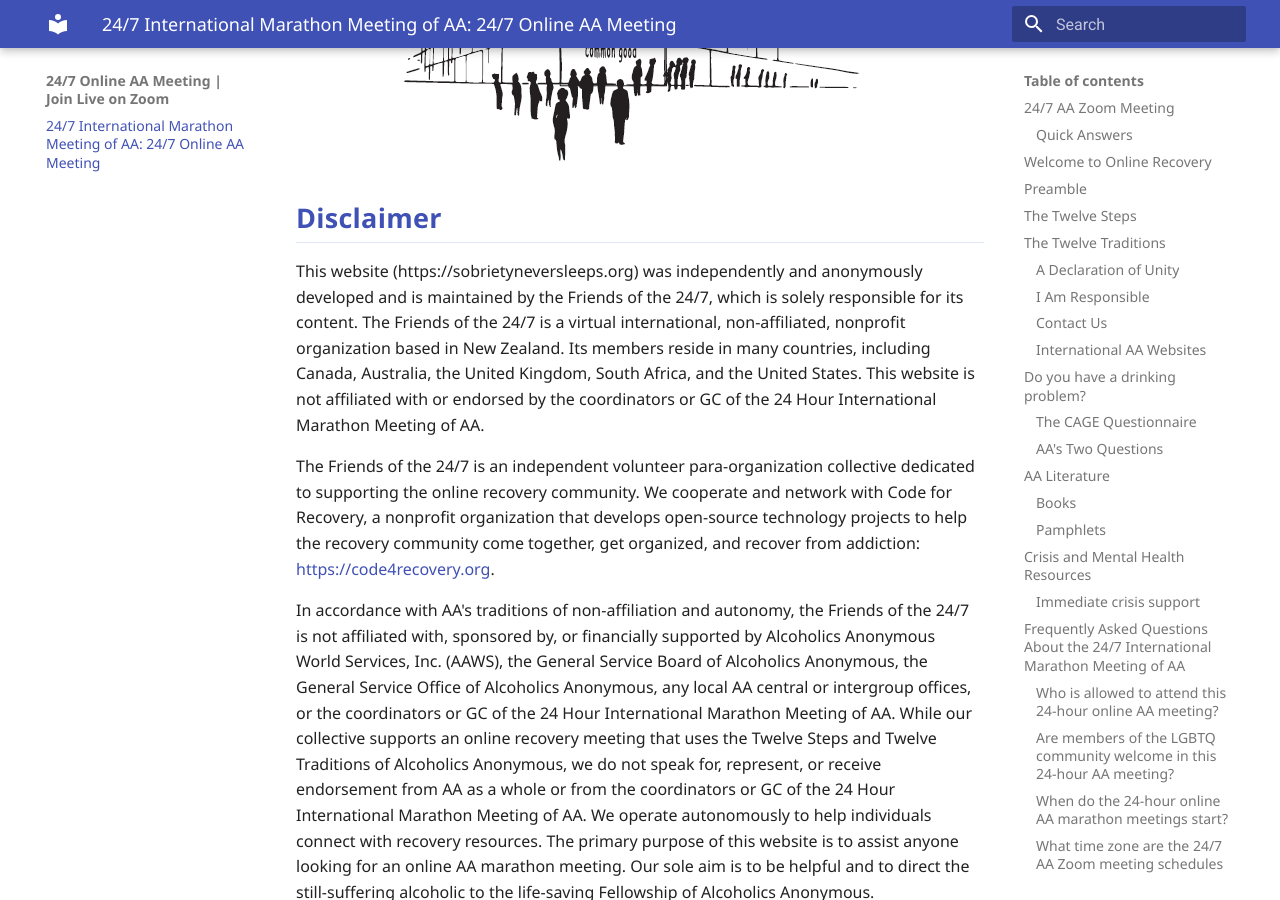
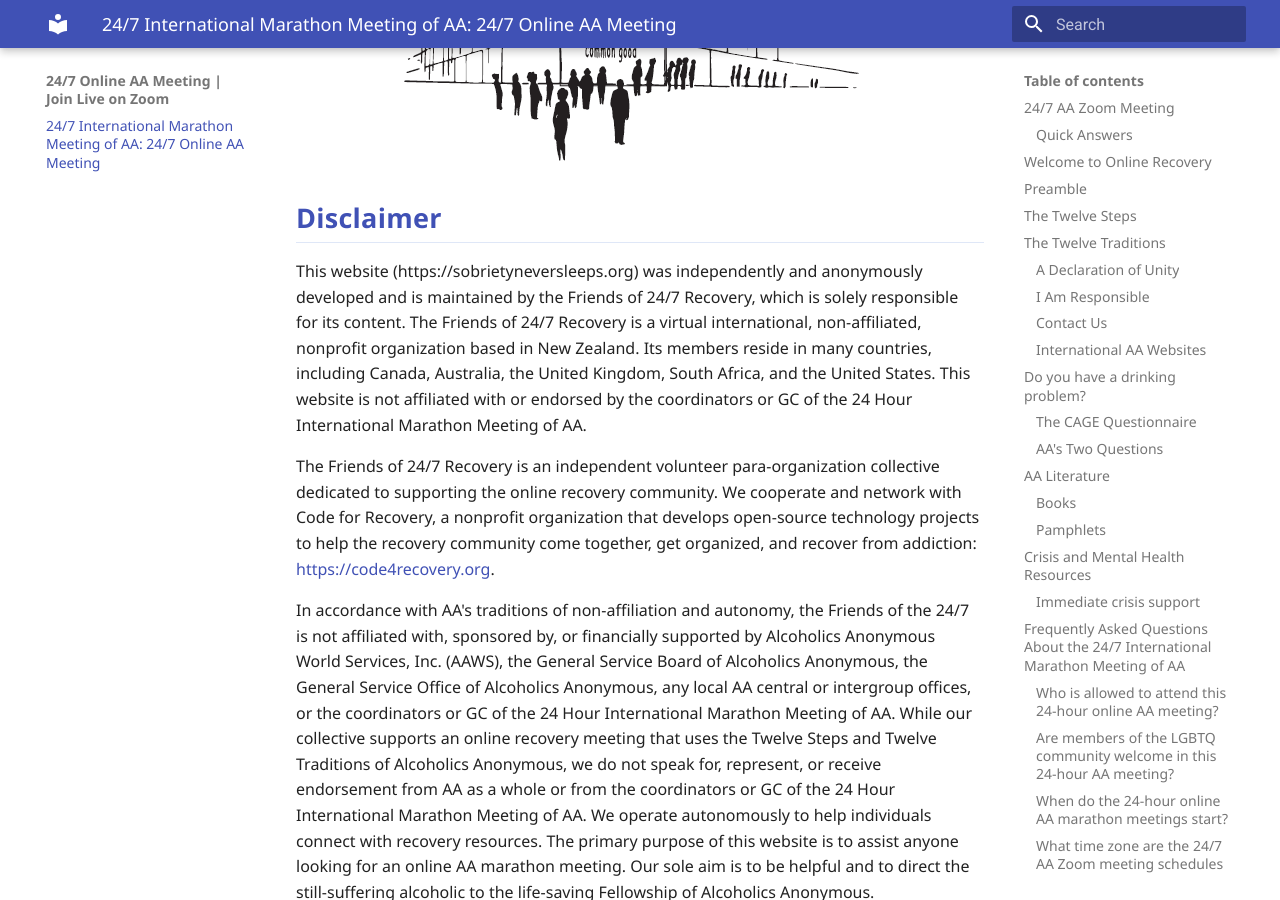
Before and after one commit to meetings03/24hourmeeting, an MkDocs documentation site: the page built from docs/index.md, in a window 1280 px wide and 900 px high, scrolled down 24265 px. Built offline with MkDocs 1.6.1 and Material for MkDocs 9.7.7, drawn with Linux system fonts in a browser that asks for light colours; comment, search, counter and statistics services are not loaded; some of the changed text lies outside the part shown.

```diff
--- a/docs/index.md
+++ b/docs/index.md
@@ -32,7 +32,7 @@
 - **Who can attend?** This is an open Alcoholics Anonymous meeting, and anyone with a desire to stop drinking is welcome.
 - **How do I join?** Use Zoom Meeting ID **292 371 2604** or click the Join Online AA Meeting button above.
 - **Is a password required?** No. You can join without a password.
-- **Who operates this website?** The Friends of the 24/7 developed and maintain this website. We cooperate and network with Code for Recovery, a nonprofit organization that develops open-source technology projects to help the recovery community come together, get organized, and recover from addiction: [https://code4recovery.org](https://code4recovery.org).
+- **Who operates this website?** The Friends of 24/7 Recovery developed and maintain this website. We cooperate and network with Code for Recovery, a nonprofit organization that develops open-source technology projects to help the recovery community come together, get organized, and recover from addiction: [https://code4recovery.org](https://code4recovery.org).
 
 <div class="hero-card">
   <div class="logo-area" aria-label="Logo placeholder">
@@ -201,11 +201,11 @@
 
 ### Pamphlets
 
-- Questions and Answers on Sponsorship
-- Problems Other Than Alcohol
-- The AA Group
-- AA Tradition: How It Developed
-- The Twelve Traditions Illustrated
+- "Questions and Answers on Sponsorship"
+- "Problems Other Than Alcohol"
+- "The AA Group"
+- "AA Tradition: How It Developed"
+- "The Twelve Traditions Illustrated"
 
 <div class="tradition-image-row" style="margin: 1.5rem 0; display: flex; flex-wrap: wrap; gap: 1rem; align-items: center; justify-content: center;">
   <img src="images/Eighth%20Tradition%20Image.png" alt="Eighth Tradition image" style="max-width: 100%; height: auto;" />
@@ -457,9 +457,9 @@
 
 ## Disclaimer
 
-This website (https://sobrietyneversleeps.org) was independently and anonymously developed and is maintained by the Friends of the 24/7, which is solely responsible for its content. The Friends of the 24/7 is a virtual international, non-affiliated, nonprofit organization based in New Zealand. Its members reside in many countries, including Canada, Australia, the United Kingdom, South Africa, and the United States. This website is not affiliated with or endorsed by the coordinators or GC of the 24 Hour International Marathon Meeting of AA.
+This website (https://sobrietyneversleeps.org) was independently and anonymously developed and is maintained by the Friends of 24/7 Recovery, which is solely responsible for its content. The Friends of 24/7 Recovery is a virtual international, non-affiliated, nonprofit organization based in New Zealand. Its members reside in many countries, including Canada, Australia, the United Kingdom, South Africa, and the United States. This website is not affiliated with or endorsed by the coordinators or GC of the 24 Hour International Marathon Meeting of AA.
 
-The Friends of the 24/7 is an independent volunteer para-organization collective dedicated to supporting the online recovery community. We cooperate and network with Code for Recovery, a nonprofit organization that develops open-source technology projects to help the recovery community come together, get organized, and recover from addiction: [https://code4recovery.org](https://code4recovery.org).
+The Friends of 24/7 Recovery is an independent volunteer para-organization collective dedicated to supporting the online recovery community. We cooperate and network with Code for Recovery, a nonprofit organization that develops open-source technology projects to help the recovery community come together, get organized, and recover from addiction: [https://code4recovery.org](https://code4recovery.org).
 
 In accordance with AA's traditions of non-affiliation and autonomy, the Friends of the 24/7 is not affiliated with, sponsored by, or financially supported by Alcoholics Anonymous World Services, Inc. (AAWS), the General Service Board of Alcoholics Anonymous, the General Service Office of Alcoholics Anonymous, any local AA central or intergroup offices, or the coordinators or GC of the 24 Hour International Marathon Meeting of AA. While our collective supports an online recovery meeting that uses the Twelve Steps and Twelve Traditions of Alcoholics Anonymous, we do not speak for, represent, or receive endorsement from AA as a whole or from the coordinators or GC of the 24 Hour International Marathon Meeting of AA. We operate autonomously to help individuals connect with recovery resources. The primary purpose of this website is to assist anyone looking for an online AA marathon meeting. Our sole aim is to be helpful and to direct the still-suffering alcoholic to the life-saving Fellowship of Alcoholics Anonymous.
 
```
